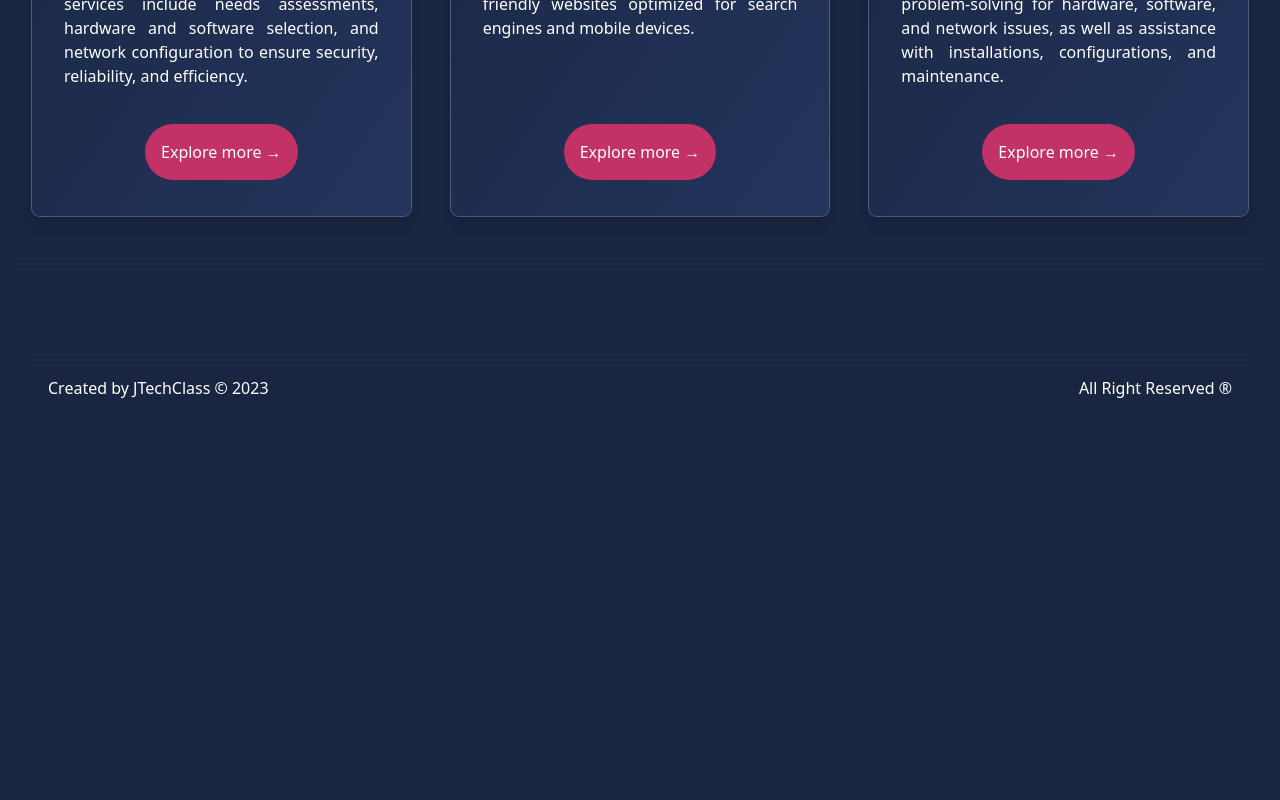
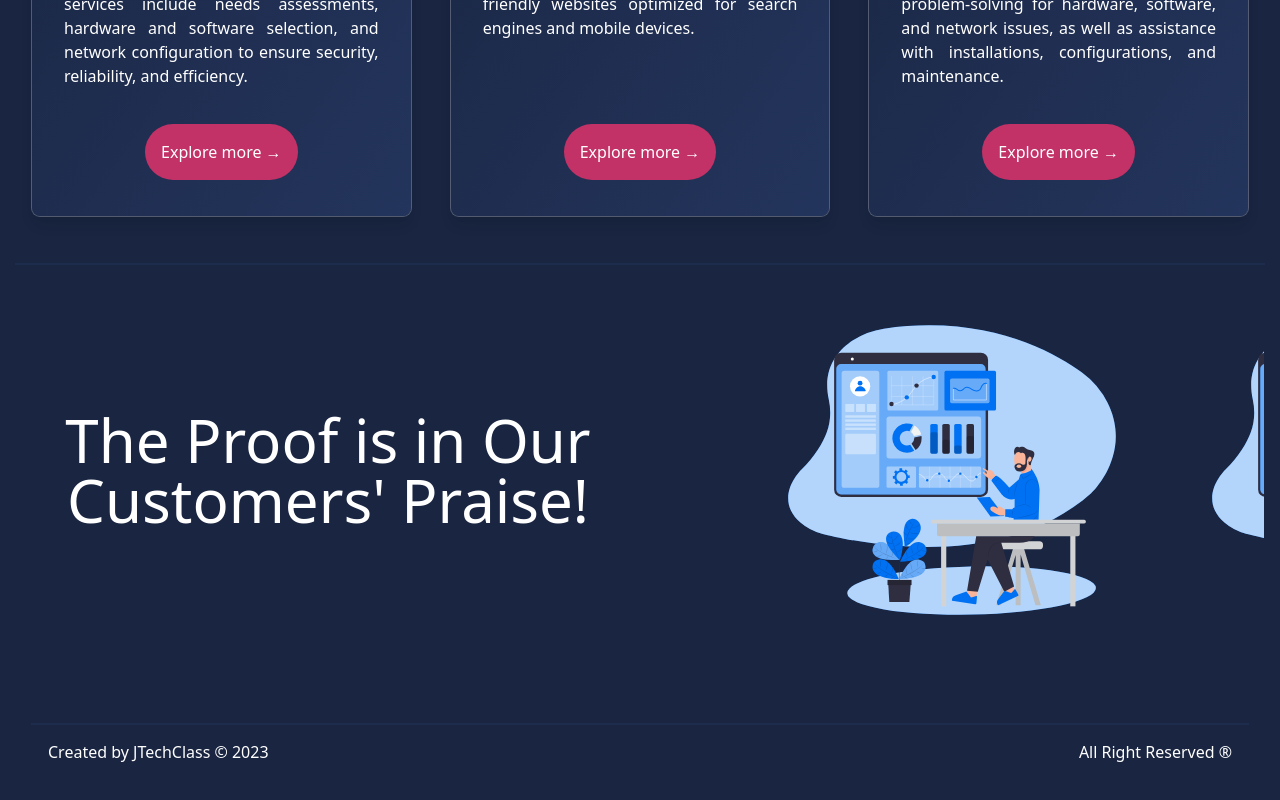
Before and after one commit to jjavierweb/jtechclass-site, a SvelteKit app: page / in a window 1280 px wide. Shown: the part 1200-2000 px from the top of the page. Before the commit the page ends 1648 px from the top, so only its background shows below. Built offline with nearby package versions, Linux system fonts and the light colour scheme.

Commit message:
Added testimonial section to main page

```diff
--- a/src/routes/+page.svelte
+++ b/src/routes/+page.svelte
@@ -6,9 +6,10 @@
 
 	// import components
 	import Card from '$lib/components/Cards.svelte';
+	import Testimonial from '$lib/components/Testimonial.svelte';
 
 	//import types
-	import type { Service } from '$lib/types/types';
+	import type { Service, Review } from '$lib/types/types';
 
 	// variables below
 
@@ -30,6 +31,63 @@
 			image: ITSupport,
 			description:
 				'We offer IT support services to help businesses maintain the smooth operation of their technology systems. Our services include troubleshooting and problem-solving for hardware, software, and network issues, as well as assistance with installations, configurations, and maintenance.'
+		}
+	];
+
+	const testimonials: Review[] = [
+		{
+			author: 'Ash',
+			customerImage: ITSupport,
+			authorPosition: 'CEO',
+			stars: 5,
+			authorImage: '',
+			review:
+				'I recently took a course with JTechclass and I was extremely impressed with the quality of instruction. The instructor was knowledgeable and was able to clearly explain complex concepts in a way that was easy to understand. The course materials were well-organized and easy to follow, and the online platform was user-friendly and easy to navigate. Overall, I had a great experience with JTechclass and would highly recommend it to anyone looking to learn new tech skills.'
+		},
+		{
+			author: 'Josh',
+			customerImage: ITSupport,
+			authorPosition: 'CTO',
+			stars: 2,
+			authorImage: '',
+			review:
+				'I recently took a course with JTechclass and I was extremely impressed with the quality of instruction. The instructor was knowledgeable and was able to clearly explain complex concepts in a way that was easy to understand. The course materials were well-organized and easy to follow, and the online platform was user-friendly and easy to navigate. Overall, I had a great experience with JTechclass and would highly recommend it to anyone looking to learn new tech skills.'
+		},
+		{
+			author: 'Julia',
+			customerImage: ITSupport,
+			authorPosition: 'Owner',
+			stars: 5,
+			authorImage: '',
+			review:
+				'I recently took a course with JTechclass and I was extremely impressed with the quality of instruction. The instructor was knowledgeable and was able to clearly explain complex concepts in a way that was easy to understand. The course materials were well-organized and easy to follow, and the online platform was user-friendly and easy to navigate. Overall, I had a great experience with JTechclass and would highly recommend it to anyone looking to learn new tech skills.'
+		},
+		{
+			author: 'Mari',
+			customerImage: ITSupport,
+			authorPosition: 'Owner',
+			stars: 5,
+			authorImage: '',
+			review:
+				'I recently took a course with JTechclass and I was extremely impressed with the quality of instruction. The instructor was knowledgeable and was able to clearly explain complex concepts in a way that was easy to understand. The course materials were well-organized and easy to follow, and the online platform was user-friendly and easy to navigate. Overall, I had a great experience with JTechclass and would highly recommend it to anyone looking to learn new tech skills.'
+		},
+		{
+			author: 'Jul',
+			customerImage: ITSupport,
+			authorPosition: 'Owner',
+			stars: 5,
+			authorImage: '',
+			review:
+				'I recently took a course with JTechclass and I was extremely impressed with the quality of instruction. The instructor was knowledgeable and was able to clearly explain complex concepts in a way that was easy to understand. The course materials were well-organized and easy to follow, and the online platform was user-friendly and easy to navigate. Overall, I had a great experience with JTechclass and would highly recommend it to anyone looking to learn new tech skills.'
+		},
+		{
+			author: 'Antonio',
+			customerImage: ITSupport,
+			authorPosition: 'Owner',
+			stars: 5,
+			authorImage: '',
+			review:
+				'I recently took a course with JTechclass and I was extremely impressed with the quality of instruction. The instructor was knowledgeable and was able to clearly explain complex concepts in a way that was easy to understand. The course materials were well-organized and easy to follow, and the online platform was user-friendly and easy to navigate. Overall, I had a great experience with JTechclass and would highly recommend it to anyone looking to learn new tech skills.'
 		}
 	];
 
@@ -111,4 +169,10 @@
 		{/each}
 	</div>
 	<hr />
+	<section id="reviews" class="mt-12 flex flex-col md:grid md:grid-cols-2 items-center">
+		<div class="grid">
+			<h2 class="text-2xl md:text-6xl text-center">The Proof is in Our Customers' Praise!</h2>
+		</div>
+		<Testimonial {testimonials} />
+	</section>
 </div>
```
